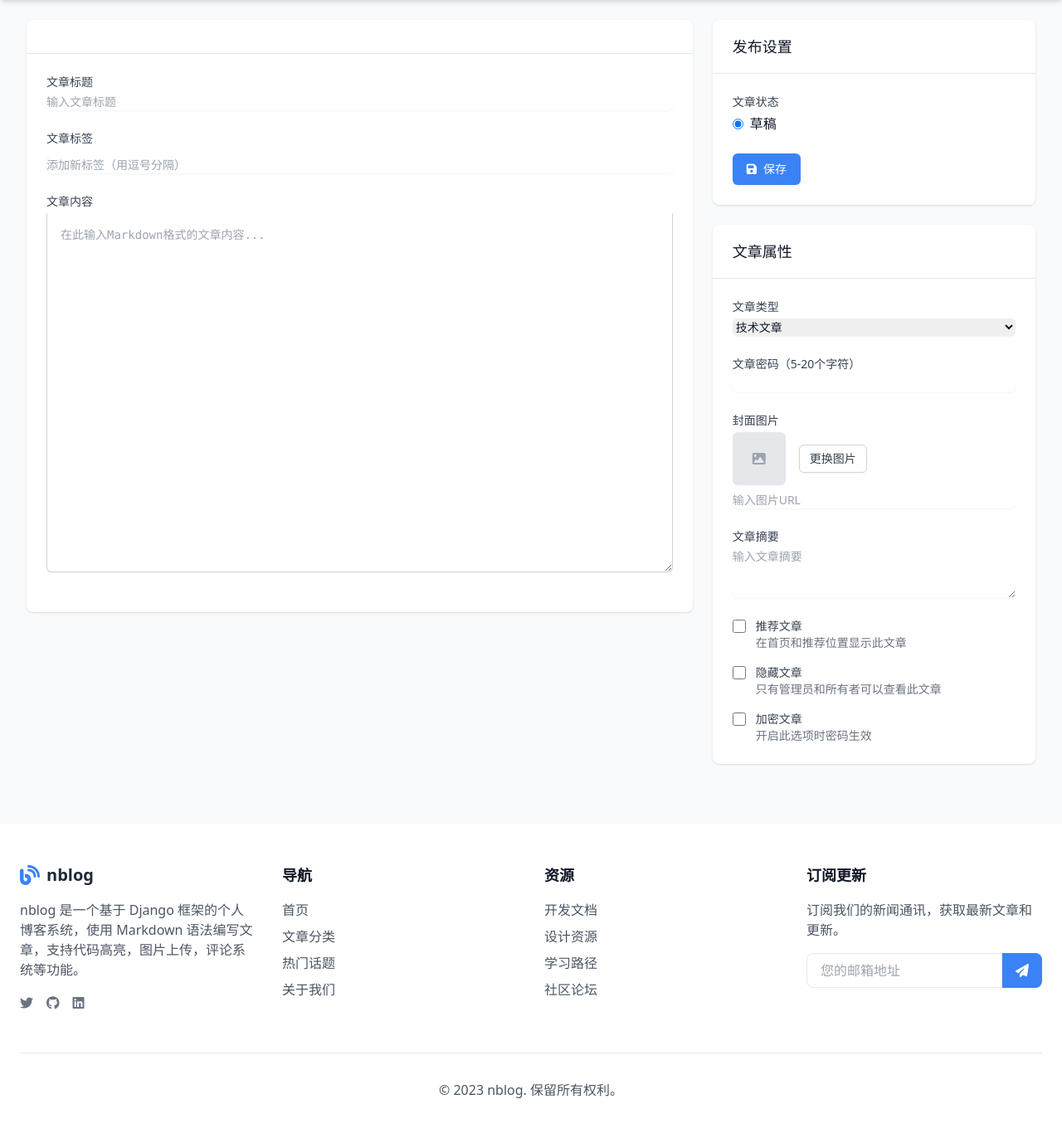
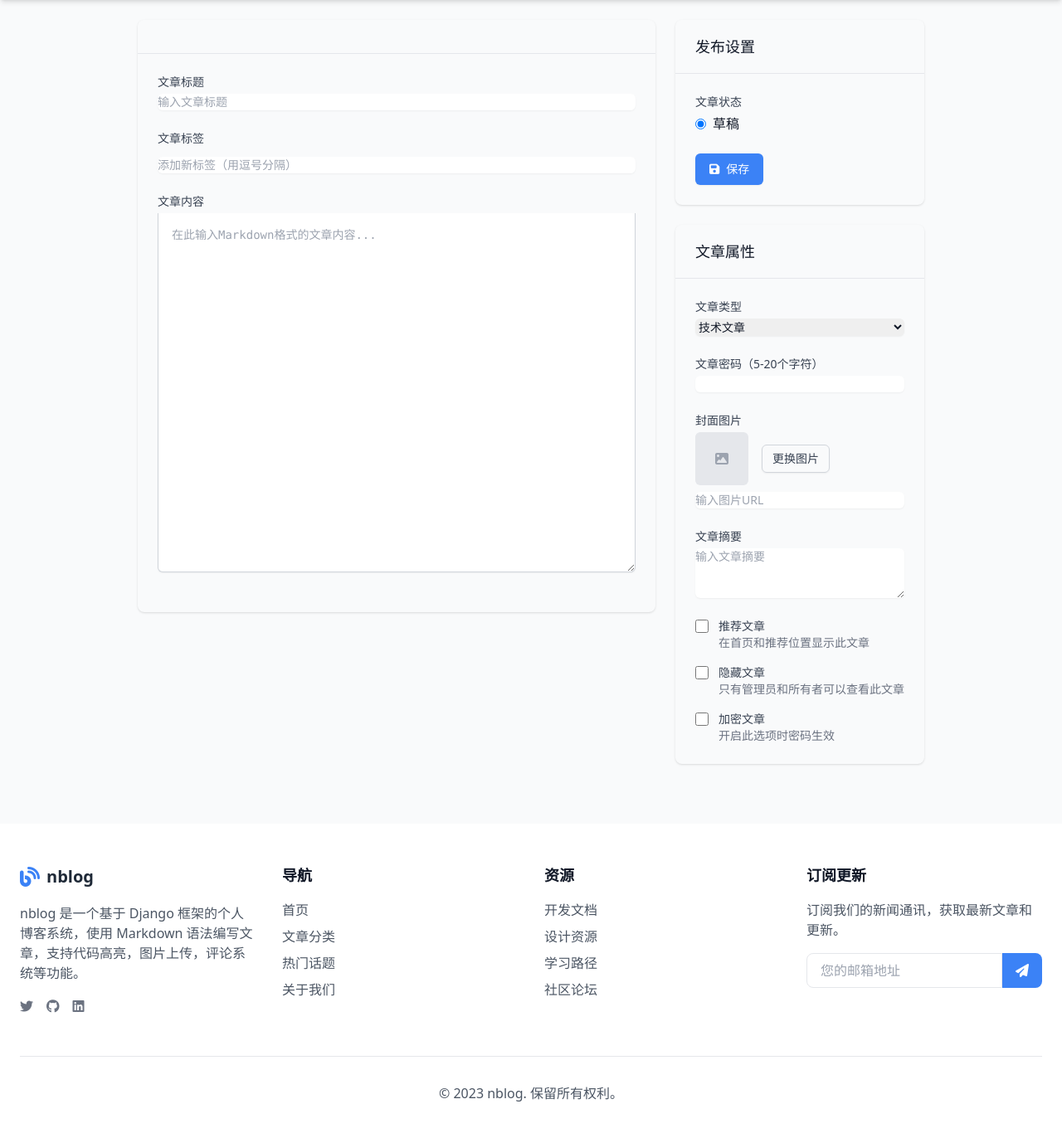
Before and after one commit to Athenavi/Nblog, a Django app: page /blog/new/ in a window 1280 px wide. Shown: the part 64-1442 px from the top of the page at 83% size. Before the commit the page ends 1388 px from the top, so only its background shows below. Run offline with Django 5.2, Linux system fonts and the light colour scheme; the visitor is signed in with stand-in values (Sample User, id 1); some libraries are stand-ins or nearby versions.

Commit message:
refactor: 移除不必要的HTML结构并简化样式

```diff
--- a/core/templates/blog_edit.html
+++ b/core/templates/blog_edit.html
@@ -1,45 +1,6 @@
-<!DOCTYPE html>
-<html lang="zh-CN">
-<head>
-    <meta charset="UTF-8">
-    <meta name="viewport" content="width=device-width, initial-scale=1.0">
-    <title>编辑文章 - nblog</title>
-    <script src="https://cdn.tailwindcss.com"></script>
-    <link rel="stylesheet" href="https://cdnjs.cloudflare.com/ajax/libs/font-awesome/6.4.0/css/all.min.css">
-    <script>
-        tailwind.config = {
-            theme: {
-                extend: {
-                    colors: {
-                        primary: '#3b82f6',
-                        secondary: '#6366f1',
-                        success: '#10b981',
-                        warning: '#f59e0b',
-                        danger: '#ef4444',
-                        dark: '#1f2937'
-                    }
-                }
-            }
-        }
-    </script>
+<!-- 导航栏 -->
+{% include "nav.html" %}
 <style>
-        .markdown-toolbar {
-            background-color: #f3f4f6;
-            border-top-left-radius: 0.5rem;
-            border-top-right-radius: 0.5rem;
-        }
-
-        .editor-container {
-            min-height: 400px;
-        }
-
-        .preview-container {
-            background-color: #f9fafb;
-            border: 1px solid #e5e7eb;
-            border-radius: 0.5rem;
-            min-height: 400px;
-        }
-
     .tag {
         transition: all 0.2s;
     }
@@ -52,20 +13,8 @@
         outline: none;
         box-shadow: 0 0 0 3px rgba(99, 102, 241, 0.3);
     }
+</style>
 
-        .status-badge {
-            display: inline-flex;
-            align-items: center;
-            padding: 0.25rem 0.75rem;
-            border-radius: 9999px;
-            font-size: 0.75rem;
-            font-weight: 600;
-        }
-    </style>
-</head>
-<body class="bg-gray-50">
-<!-- 导航栏 -->
-{% include "nav.html" %}
 <!-- 主内容区 -->
 <div class="max-w-7xl mx-auto py-6 px-4 sm:px-6 lg:px-8">
     <!-- 表单区域 -->
@@ -74,7 +23,7 @@
         <div class="grid grid-cols-1 lg:grid-cols-3 gap-6">
             <!-- 左侧 - 主内容 -->
             <div class="lg:col-span-2">
-                <div class="bg-white shadow rounded-lg overflow-hidden">
+                <div class="shadow rounded-lg overflow-hidden">
                     <div class="px-4 py-5 sm:px-6 border-b border-gray-200">
                         <h3 class="text-lg leading-6 font-medium text-gray-900">
                             {{ article.title }}
@@ -122,7 +71,7 @@
             <!-- 右侧 - 设置区域 -->
             <div class="lg:col-span-1">
                 <!-- 发布设置卡片 -->
-                <div class="bg-white shadow rounded-lg overflow-hidden mb-6">
+                <div class="shadow rounded-lg overflow-hidden mb-6">
                     <div class="px-4 py-5 sm:px-6 border-b border-gray-200">
                         <h3 class="text-lg leading-6 font-medium text-gray-900">
                             发布设置
@@ -170,7 +119,7 @@
                                     <i class="fas fa-heart text-red-600 text-xl">{{ article.likes }}</i>
                                 </div>
                                 <button type="button"
-                                        class="ml-3 inline-flex items-center px-4 py-2 border border-gray-300 rounded-md shadow-sm text-sm font-medium text-gray-700 bg-white hover:bg-gray-50 focus:outline-none focus:ring-2 focus:ring-offset-2 focus:ring-primary">
+                                        class="ml-3 inline-flex items-center px-4 py-2 border border-gray-300 rounded-md shadow-sm text-sm font-medium text-gray-700 hover:bg-gray-50 focus:outline-none focus:ring-2 focus:ring-offset-2 focus:ring-primary">
                                     <i class="far fa-eye mr-2"></i> 预览
                                 </button>
                             {% endif %}
@@ -182,7 +131,7 @@
                     </div>
                 </div>
                 <!-- 文章属性卡片 -->
-                <div class="bg-white shadow rounded-lg overflow-hidden">
+                <div class="shadow rounded-lg overflow-hidden">
                     <div class="px-4 py-5 sm:px-6 border-b border-gray-200">
                         <h3 class="text-lg leading-6 font-medium text-gray-900">
                             文章属性
@@ -222,7 +171,7 @@
                                         {% endif %}
                                     </span>
                                 <button type="button"
-                                        class="ml-4 inline-flex items-center px-3 py-2 border border-gray-300 rounded-md shadow-sm text-sm leading-4 font-medium text-gray-700 bg-white hover:bg-gray-50">
+                                        class="ml-4 inline-flex items-center px-3 py-2 border border-gray-300 rounded-md shadow-sm text-sm leading-4 font-medium text-gray-700 hover:bg-gray-50">
                                     更换图片
                                 </button>
                             </div>
@@ -285,5 +234,3 @@
     </form>
 </div>
 {% include "footer.html" %}
-</body>
-</html>
```
Lines whose indentation alone changed are shown as unchanged.
